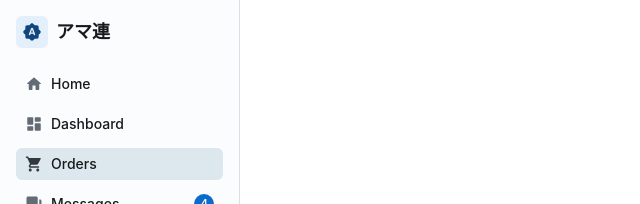
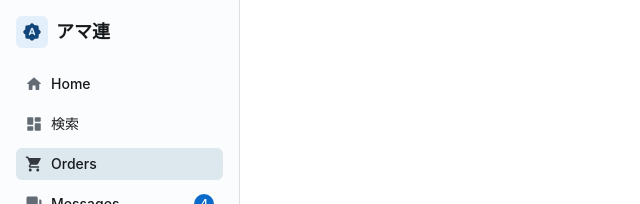
Before and after one commit to tkgstrator/amaren_modern_web, a React (Vite) app: page / in a window 1280 px wide. Shown: the top 204 px of the page, without its empty margins (0-640 px from the left). Built offline with nearby package versions, Linux system fonts and the light colour scheme; what tailwindcss-safe-area would draw is missing.

Commit message:
feat(localization): add route translations and update font family in App component

```diff
--- a/src/App.tsx
+++ b/src/App.tsx
@@ -19,7 +19,11 @@ const App: React.FC<React.HTMLAttributes<HTMLDivElement>> = () => {
   }, [])
 
   return (
-    <Box>
+    <Box
+      sx={{
+        fontFamily: 'Kosugi Maru'
+      }}
+    >
       <Header />
       <Sidebar />
     </Box>
--- a/src/components/Sidebar.tsx
+++ b/src/components/Sidebar.tsx
@@ -22,7 +22,7 @@ import {
 import { useTranslation } from 'react-i18next'
 
 const Sidebar: React.FC = () => {
-  const { t } = useTranslation(['labels'])
+  const { t } = useTranslation(['labels', 'routes'])
   return (
     <Sheet
       className='Sidebar'
@@ -112,7 +112,7 @@ const Sidebar: React.FC = () => {
             <ListItemButton>
               <DashboardRounded />
               <ListItemContent>
-                <Typography level='title-sm'>Dashboard</Typography>
+                <Typography level='title-sm'>{t('search', { ns: 'routes' })}</Typography>
               </ListItemContent>
             </ListItemButton>
           </ListItem>
--- a/src/utils/locales/en.yaml
+++ b/src/utils/locales/en.yaml
@@ -1,2 +1,5 @@
 labels:
   title: アマ連
+  # search: 検索
+routes:
+  search: 検索
--- a/src/utils/locales/ja.yaml
+++ b/src/utils/locales/ja.yaml
@@ -1,2 +1,5 @@
 labels:
   title: アマ連
+  # search: 検索
+routes:
+  search: 検索
```
